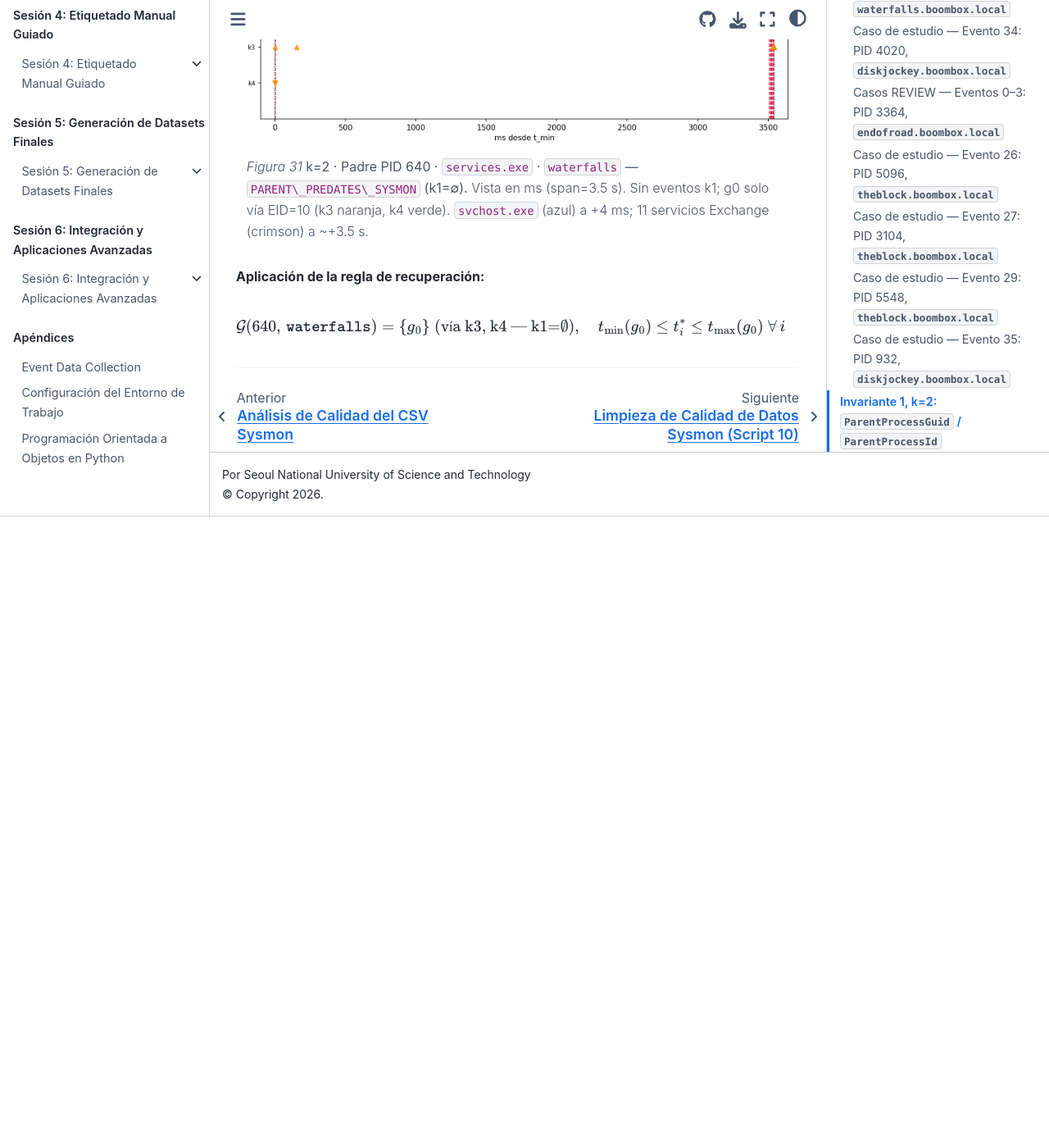
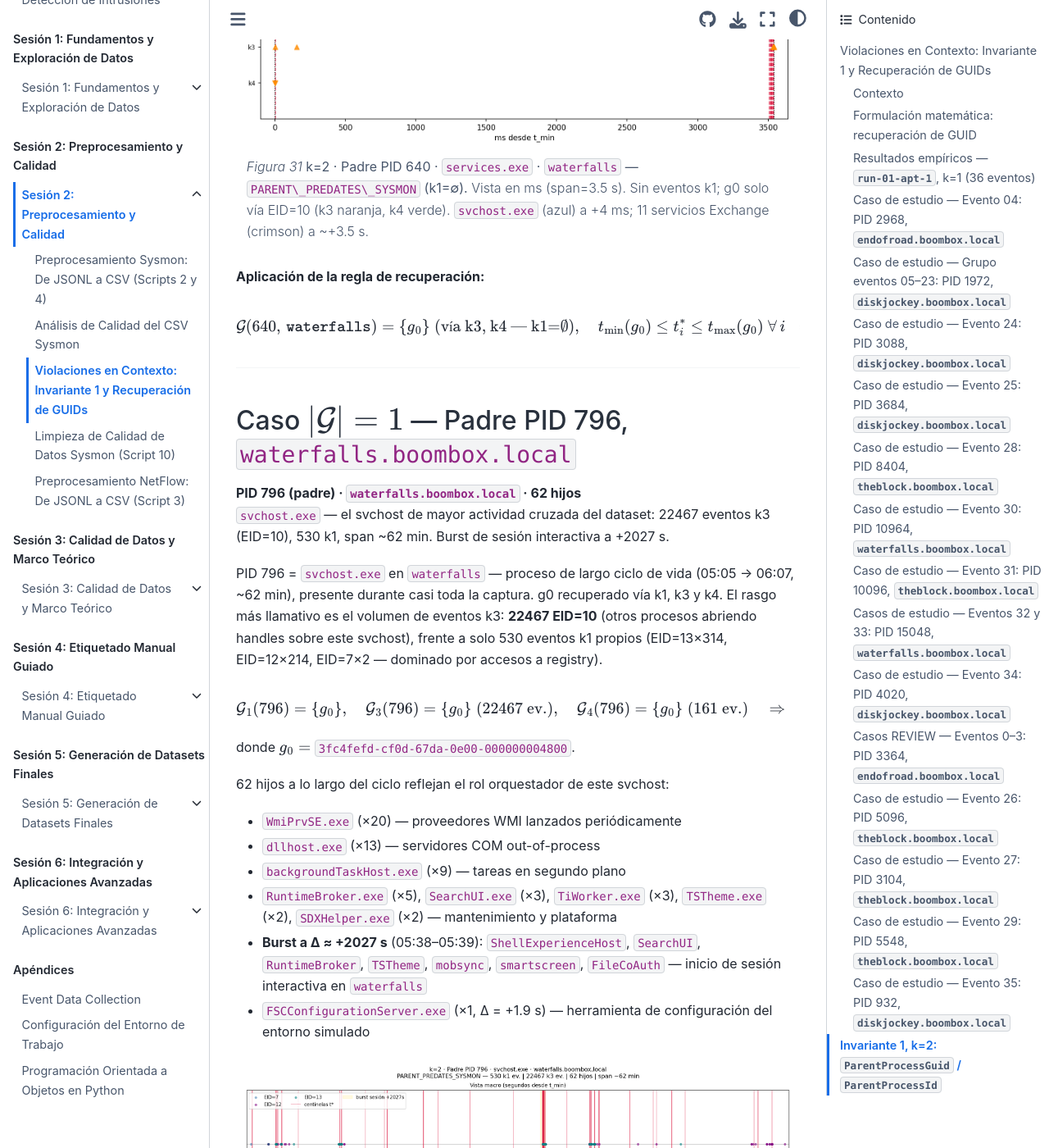
Before and after one commit to ollerenac/curso2026, a Jupyter Book: the page built from sesion-2/9-violaciones-en-contexto.md, in a window 1280 px wide and 1400 px high, scrolled down 56225 px. Shown: the whole window at 82% size. Built offline with Jupyter Book 1.0.4 settings and Sphinx 7.4.7 and the Sphinx Book theme 1.1.4, drawn with Linux system fonts in a browser that asks for light colours; before the commit the page ends 56855 px from its top, so only the background shows below that; some of the changed text lies outside the part shown.

Commit message:
analysis(sesion-2): k=2 REPLACE_GUID — PID 796 waterfalls (svchost, 62 hijos, burst sesión +2027s)
Co-Authored-By: Claude Sonnet 4.6 <noreply@anthropic.com>

````diff
--- a/sesion-2/9-violaciones-en-contexto.md
+++ b/sesion-2/9-violaciones-en-contexto.md
@@ -2128,3 +2128,58 @@ t_{\min}(g_0) \leq t^*_i \leq t_{\max}(g_0)\;\forall\,i
 $$
 
 ---
+
+## Caso $\lvert\mathcal{G}\rvert = 1$ — Padre PID 796, `waterfalls.boombox.local`
+
+**PID 796 (padre) · `waterfalls.boombox.local` · 62 hijos**
+`svchost.exe` — el svchost de mayor actividad cruzada del dataset: 22467 eventos k3
+(EID=10), 530 k1, span ~62 min. Burst de sesión interactiva a +2027 s.
+
+PID 796 = `svchost.exe` en `waterfalls` — proceso de largo ciclo de vida (05:05 → 06:07,
+~62 min), presente durante casi toda la captura. g0 recuperado vía k1, k3 y k4.
+El rasgo más llamativo es el volumen de eventos k3: **22467 EID=10** (otros procesos
+abriendo handles sobre este svchost), frente a solo 530 eventos k1 propios
+(EID=13×314, EID=12×214, EID=7×2 — dominado por accesos a registry).
+
+$$
+\mathcal{G}_1(796) = \{g_0\},\quad
+\mathcal{G}_3(796) = \{g_0\}\;(22467\text{ ev.}),\quad
+\mathcal{G}_4(796) = \{g_0\}\;(161\text{ ev.})
+\quad\Rightarrow\quad \lvert\mathcal{G}\rvert = 1
+$$
+
+donde $g_0 =$ `3fc4fefd-cf0d-67da-0e00-000000004800`.
+
+62 hijos a lo largo del ciclo reflejan el rol orquestador de este svchost:
+- `WmiPrvSE.exe` (×20) — proveedores WMI lanzados periódicamente
+- `dllhost.exe` (×13) — servidores COM out-of-process
+- `backgroundTaskHost.exe` (×9) — tareas en segundo plano
+- `RuntimeBroker.exe` (×5), `SearchUI.exe` (×3), `TiWorker.exe` (×3),
+  `TSTheme.exe` (×2), `SDXHelper.exe` (×2) — mantenimiento y plataforma
+- **Burst a Δ ≈ +2027 s** (05:38–05:39): `ShellExperienceHost`, `SearchUI`,
+  `RuntimeBroker`, `TSTheme`, `mobsync`, `smartscreen`, `FileCoAuth` —
+  inicio de sesión interactiva en `waterfalls`
+- `FSCConfigurationServer.exe` (×1, Δ = +1.9 s) — herramienta de configuración
+  del entorno simulado
+
+```{figure} img/ev_k2_wf796_timeline.png
+:name: ev-k2-wf796-timeline
+:width: 100%
+
+**k=2 · Padre PID 796 · `svchost.exe` · `waterfalls` — `PARENT\_PREDATES\_SYSMON`.**
+Panel superior: 530 eventos k1 (EID=12 morado, EID=13 teal) a lo largo de ~62 min;
+62 centinelas; zona dorada marca el burst de sesión a +2027 s.
+Panel inferior: zoom sobre el burst — `ShellExperienceHost`, `SearchUI`, `RuntimeBroker`,
+`TSTheme`, `mobsync`, `smartscreen`, `FileCoAuth`.
+```
+
+**Aplicación de la regla de recuperación:**
+
+$$
+\mathcal{G}(796,\,\texttt{waterfalls}) = \{g_0\}\;(\text{vía k1, k3, k4}),\quad
+t_{\min}(g_0) < t^*_i < t_{\max}(g_0)\;\forall\,i
+\;\implies\; \texttt{ParentProcessGuid} \leftarrow g_0 \quad
+[\texttt{PARENT\_PREDATES\_SYSMON}]
+$$
+
+---
````
Also changed, not shown: sesion-2/img/ev_k2_wf796_timeline.png (added), 1 other file.
